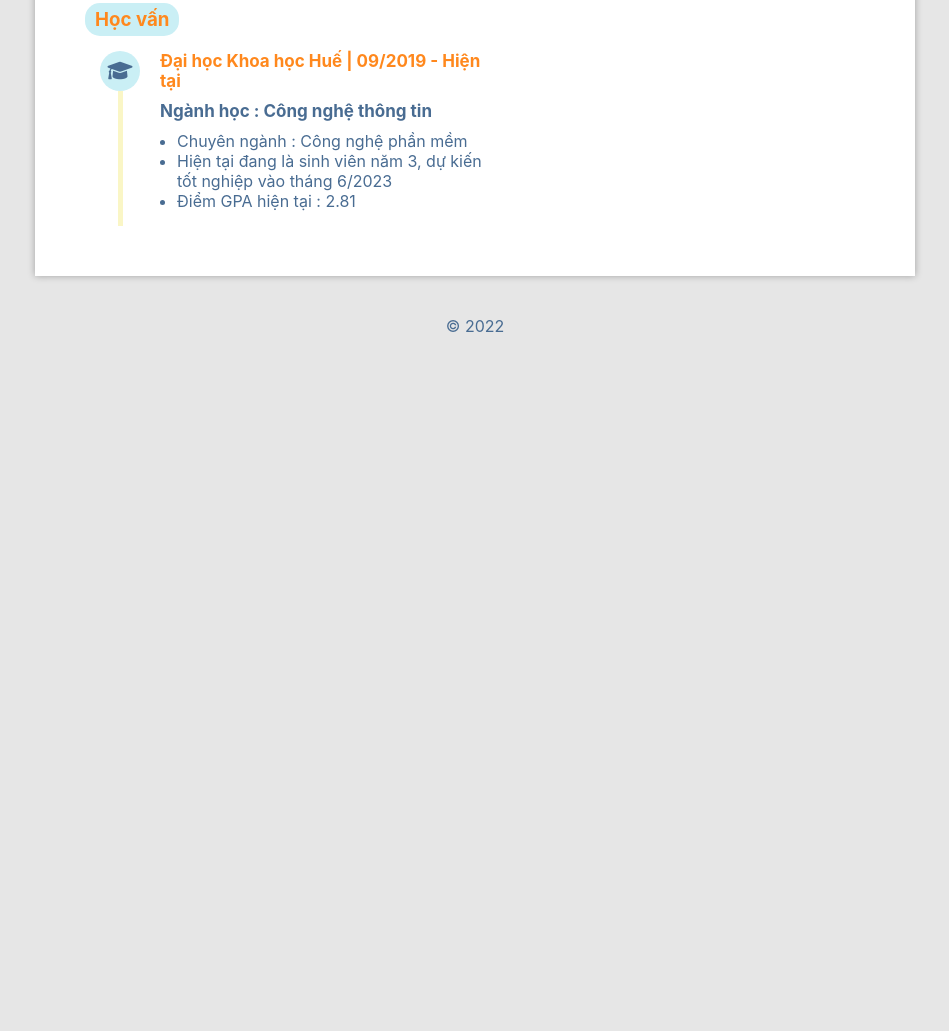
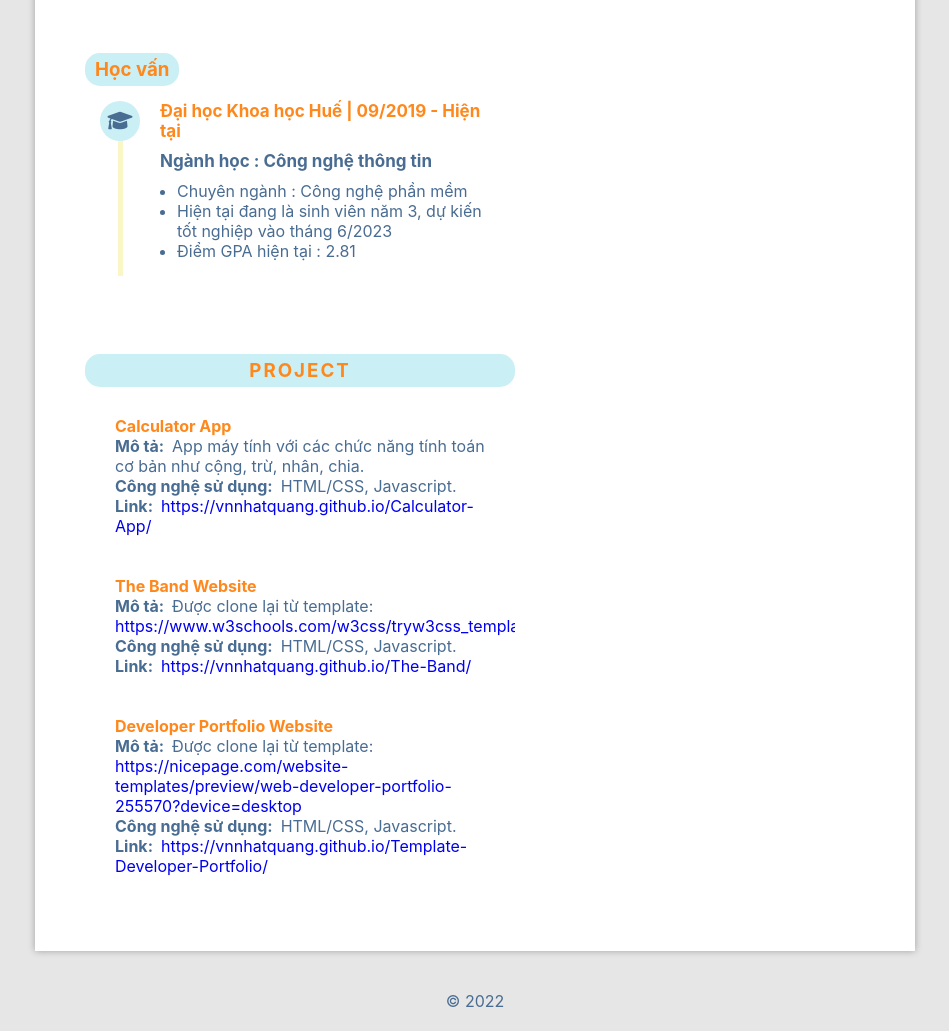
Before and after one commit to VNNhatQuang/CV1, a plain HTML site: page index.html in a window 1280 px wide. Shown: the part 1556-2587 px from the top of the page, without its empty margins (165-1114 px from the left). Before the commit the page ends 1912 px from the top, so only its background shows below. Drawn offline with Linux system fonts and the light colour scheme.

Commit message:
Update Project

```diff
--- a/assets/css/responsive.css
+++ b/assets/css/responsive.css
@@ -111,4 +111,7 @@
         margin: 0;
         margin-left: 10px;
     }
+    #project {
+        margin: 70px 0 30px 0px;
+    }
 }
--- a/assets/css/style.css
+++ b/assets/css/style.css
@@ -219,7 +219,6 @@ p {
 /* Study */
 
 #study {
-    /* display: block; */
     max-width: 430px;
     margin: 30px 0px 30px 30px;
 }
@@ -285,6 +284,40 @@ p {
 }
 
 
+/* Project */
+
+#project {
+    display: inline-block;
+    max-width: 430px;
+    position: relative;
+    margin: 70px 0 30px 30px;
+}
+
+#project>.title {
+    display: inline-block;
+    width: 100%;
+    text-align: center;
+    text-transform: uppercase;
+    background: #caeff5;
+    padding: 5px 10px;
+    margin-left: 0;
+    border-radius: 15px;
+    letter-spacing: 2px;
+}
+
+.project-content {
+    color: #496c92;
+    padding: 30px 15px 15px 30px;
+    border-radius: 30px;
+    overflow: overlay;
+}
+
+.bolder {
+    float: left;
+    font-weight: bolder !important;
+}
+
+
 /* FOOTER */
 
 #footer>p {
--- a/index.html
+++ b/index.html
@@ -72,6 +72,12 @@
                         </p>
                     </div>
                     <div class="content-section">
+                        <h4>Javascript :</h4>
+                        <p>
+                            Basic, ES6, DOM, xử lý sự kiện.
+                        </p>
+                    </div>
+                    <div class="content-section">
                         <h4>SQL Server :</h4>
                         <p>
                             Có thể xây dựng Database và truy vấn dữ liệu bằng các câu lệnh SQL. Tạo procedure, function với T-SQL.
@@ -86,7 +92,7 @@
                     <div class="content-section">
                         <h4>C/C++ :</h4>
                         <p>
-                            Thành thạo các thao tác bằng ngôn ngữ này.
+                            Nắm rõ các thuật toán về mảng, chuỗi, danh sách liên kết. Hướng đối tượng.
                         </p>
                     </div>
                     <div class="content-section">
@@ -97,6 +103,7 @@
                     </div>
                 </div>
             </div>
+
         </div>
 
         <!-- Học vấn, mục tiêu nghề nghiệp,... -->
@@ -135,8 +142,51 @@
                     </div>
                 </div>
             </div>
+            <!-- Project -->
+            <div id="project">
+                <div class="title">
+                    <h3>Project</h3>
+                </div>
+                <div class="project-content">
+                    <div class="content-section">
+                        <h4>Calculator App</h4>
+                        <p class="bolder">Mô tả:&ensp;</p>
+                        <p class="lighter">App máy tính với các chức năng tính toán cơ bản như cộng, trừ, nhân, chia.</p>
+                        <p class="bolder">Công nghệ sử dụng:&ensp;</p>
+                        <p class="lighter">HTML/CSS, Javascript.</p>
+                        <p class="bolder">Link:&ensp;</p>
+                        <a href="https://vnnhatquang.github.io/Calculator-App/" target="_blank" class="lighter">https://vnnhatquang.github.io/Calculator-App/</a>
+                    </div>
+                    <br>
+                    <!-- Project 2 -->
+                    <div class="content-section">
+                        <h4>The Band Website</h4>
+                        <p class="bolder">Mô tả:&ensp;</p>
+                        <p class="lighter">Được clone lại từ template: <a href="https://www.w3schools.com/w3css/tryw3css_templates_band.htm" target="_blank">https://www.w3schools.com/w3css/tryw3css_templates_band.htm</a></p>
+                        <p class="bolder">Công nghệ sử dụng:&ensp;</p>
+                        <p class="lighter">HTML/CSS, Javascript.</p>
+                        <p class="bolder">Link:&ensp;</p>
+                        <a href="https://vnnhatquang.github.io/The-Band/" target="_blank" class="lighter">https://vnnhatquang.github.io/The-Band/</a>
+                    </div>
+                    <br>
+                    <!-- Project 3 -->
+                    <div class="content-section">
+                        <h4>Developer Portfolio Website</h4>
+                        <p class="bolder">Mô tả:&ensp;</p>
+                        <p class="lighter">Được clone lại từ template: <a href="https://nicepage.com/website-templates/preview/web-developer-portfolio-255570?device=desktop" target="_blank">https://nicepage.com/website-templates/preview/web-developer-portfolio-255570?device=desktop</a></p>
+                        <p class="bolder">Công nghệ sử dụng:&ensp;</p>
+                        <p class="lighter">HTML/CSS, Javascript.</p>
+                        <p class="bolder">Link:&ensp;</p>
+                        <a href="https://vnnhatquang.github.io/Template-Developer-Portfolio/" target="_blank" class="lighter">https://vnnhatquang.github.io/Template-Developer-Portfolio/</a>
+                    </div>
+                </div>
+            </div>
+        </div>
+        <div id="project">
         </div>
     </div>
+
+
 
     <!-- Footer -->
     <div id="footer">
```
